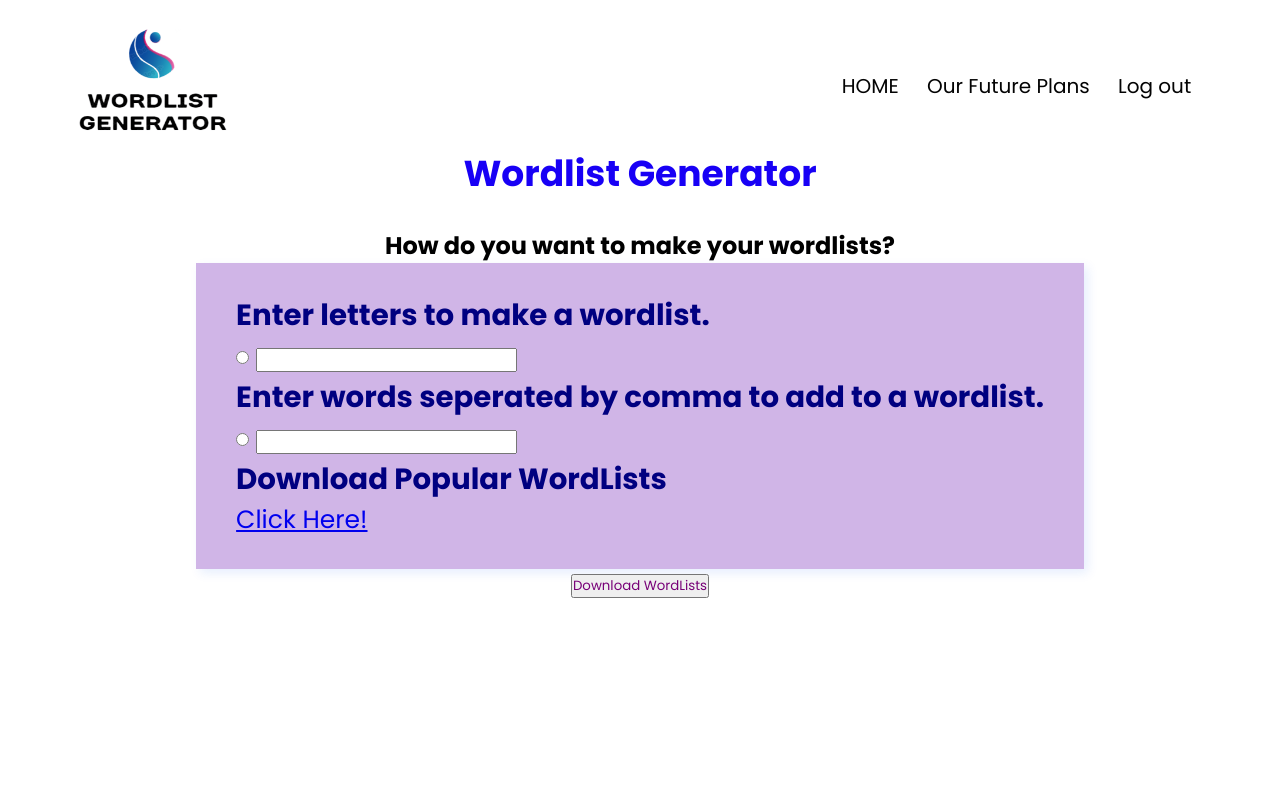
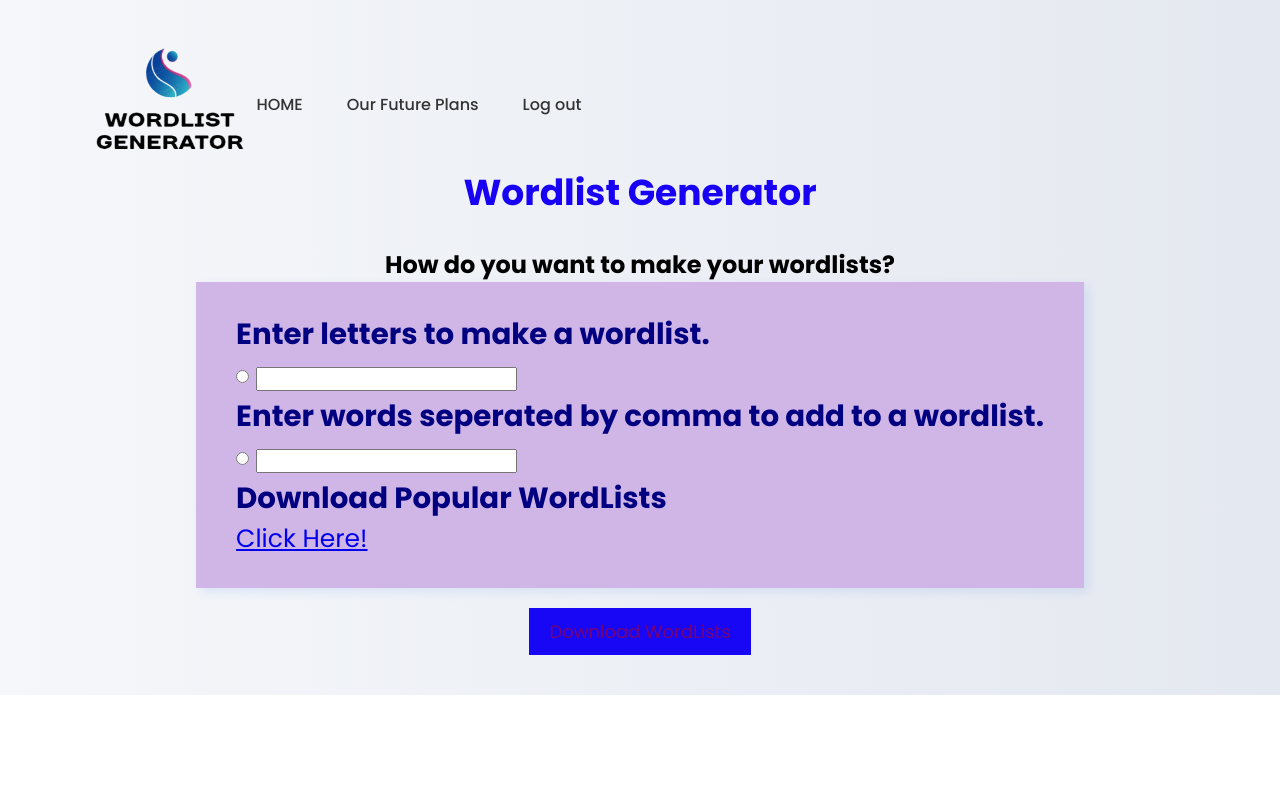
Before and after one commit to Dheerajjha451/wordlist.github.io, a PHP site: page /homePage.php in a window 1280 px wide. Run offline with PHP 8.4, Linux system fonts and the light colour scheme; the visitor is signed in with stand-in values (Sample User, id 1).

Commit message:
Update style2.css
Signed-off-by: Dheeraj Jha <106474979+Dheerajjha451@users.noreply.github.com>

```diff
--- a/WG/style2.css
+++ b/WG/style2.css
@@ -6,37 +6,73 @@
    box-sizing: border-box;
    font-family: "Poppins", sans-serif;
  }
+
  .header {
-  min-height: 100vh;
-  width: 100%;
-  background-position: center;
-  background-size: cover;
-  position: relative;
+   background-image: linear-gradient(to right, #F5F7FA, #E4E8F0);
+   padding: 20px;
  }
+
+ .header nav {
+   display: flex;
+   justify-content: space-between;
+   align-items: center;
+ }
+
+ .header .nav-links ul {
+   display: flex;
+   list-style: none;
+ }
+
+ .header .nav-links ul li {
+   margin-right: 20px;
+ }
+
+ .header .nav-links ul li a {
+   color: #333;
+   text-decoration: none;
+   font-size: 16px;
+   font-weight: 500;
+ }
+
+ @media (max-width: 768px) {
+   .header {
+     padding: 10px;
+   }
+
+   .header .nav-links ul li {
+     margin-right: 10px;
+   }
+ }
+
  nav {
    display: flex;
    padding: 2% 6%;
    justify-content: space-between;
    align-items: center;
  }
+
  nav img {
    width: 150px;
  }
+
  .nav-links {
    flex: 1;
    text-align: right;
  }
+
  .nav-links ul li {
    list-style: none;
    display: inline-block;
    padding: 8px 12px;
    position: relative;
  }
+
  .nav-links ul li a {
    color: rgb(3, 3, 3);
    text-decoration: none;
    font-size: 20px;
  }
+
  .nav-links ul li::after {
    content: "";
    width: 0%;
@@ -45,9 +81,11 @@ nav img {
    display: block;
    margin: auto;
  }
+
  .nav-links ul li:hover::after {
    width: 100%;
  }
+
  .text-box {
    width: 100%;
    font-size: x-large;
@@ -58,22 +96,24 @@ nav img {
    transform: translate(-50%, -50%);
    text-align: center;
  }
+
  .main {
    display: flex;
    flex-direction: column;
    align-items: center;
  }
+
  label {
    display: flex;
    align-items: center;
    grid-gap: 16px;
    cursor: pointer;
  }
+
  .wordlist {
    display: inline-block;
    text-decoration: none;
    color: #000080;
-
    box-shadow: 4px 4px 10px rgba(0, 84, 240, 0.1);
    background-color: rgb(208, 181, 231);
    padding: 30px 40px;
@@ -82,17 +122,42 @@ label {
  }
 
  .btn {
-  display: inline-block;
-  text-decoration: none;
-  color: rgb(65, 8, 236);
-  padding: 5px 7px;
-  font-size: 10px;
-  background: transparent;
-  position: relative;
-  cursor: pointer;
+   margin-top: 20px;
+   text-align: center;
  }
 
-.btn:hover {
-  background: #f44336;
-  transition: 1s;
+ button {
+   background-color: rgb(23, 7, 245);
+   color: #1c0df3;
+   border: none;
+   padding: 10px 20px;
+   font-size: 18px;
+   cursor: pointer;
+   transition: background-color 0.3s;
  }
+
+ button:hover {
+   background-color: #555;
+ }
+
+ .btn-text {
+   font-weight: bold;
+ }
+
+ #write {
+   margin-top: 20px;
+   text-align: center;
+ }
+
+ .write-heading {
+   font-size: 24px;
+   color: #006eff;
+ }
+
+ .write-text {
+   font-size: 18px;
+
+   color: #006eff;
+
+   margin-top: 10px;
+ }
```
Lines whose indentation alone changed are shown as unchanged.
